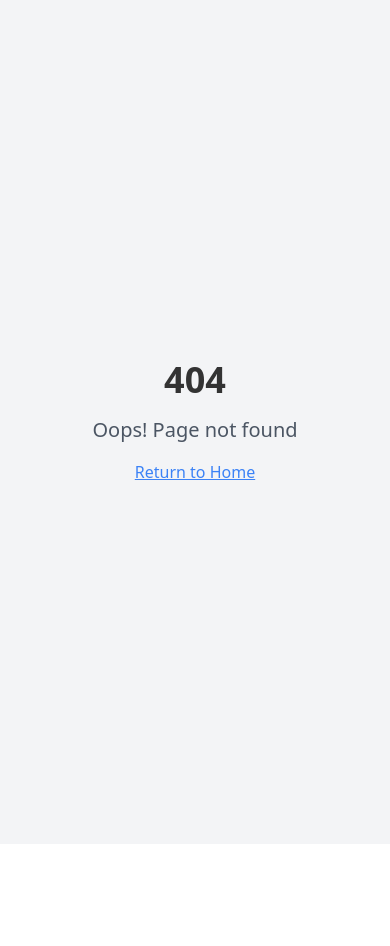
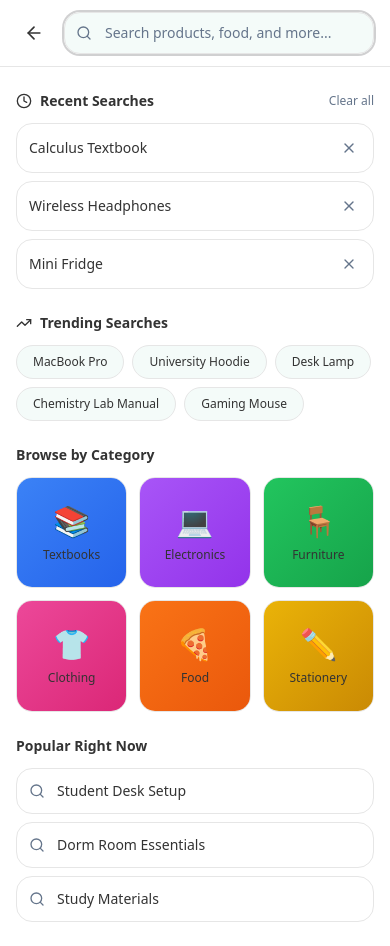
Before and after one commit to Ivealth/comfort-code-haven-60381-86837-41990-08-45889, a React (Vite) app: page /search in a window 390 px wide. Before the commit this address had no page. Before the commit the page ends 844 px from the top, so only its background shows below. Built offline with nearby package versions, Linux system fonts and the light colour scheme; the HTML template or start-up script is replaced by a standard one.

Commit message:
Refactor search functionality
Implement mobile-first search page with recommendations. The search bar in the header will now navigate to a dedicated search page, providing a better user experience for finding products.

```diff
--- a/src/App.tsx
+++ b/src/App.tsx
@@ -14,6 +14,7 @@ import Home from "./pages/Home";
 import Account from "./pages/Account";
 import Settings from "./pages/Settings";
 import ComingSoon from "./pages/ComingSoon";
+import Search from "./pages/Search";
 import NotFound from "./pages/NotFound";
 
 const queryClient = new QueryClient();
@@ -36,6 +37,7 @@ const App = () => (
           <Route path="/account" element={<Account />} />
           <Route path="/settings" element={<Settings />} />
           <Route path="/coming-soon" element={<ComingSoon />} />
+          <Route path="/search" element={<Search />} />
           {/* ADD ALL CUSTOM ROUTES ABOVE THE CATCH-ALL "*" ROUTE */}
           <Route path="*" element={<NotFound />} />
         </Routes>
--- a/src/components/MarketplaceHeader.tsx
+++ b/src/components/MarketplaceHeader.tsx
@@ -76,14 +76,15 @@ const MarketplaceHeader = ({ title = "Student Marketplace", onCartClick }: Marke
         </div>
 
         {/* Search Bar */}
-        <div className="relative">
-          <Search className="absolute left-3 top-1/2 -translate-y-1/2 w-4 h-4 text-muted-foreground" />
-          <input
-            type="text"
-            placeholder="Search Food, groceries, drink, etc"
-            className="w-full pl-10 pr-4 py-2.5 rounded-lg bg-accent/10 border border-border text-sm text-foreground placeholder:text-muted-foreground focus:outline-none focus:ring-2 focus:ring-primary/20"
-          />
-        </div>
+        <button
+          onClick={() => window.location.href = '/search'}
+          className="w-full relative"
+        >
+          <Search className="absolute left-3 top-1/2 -translate-y-1/2 w-4 h-4 text-muted-foreground pointer-events-none" />
+          <div className="w-full pl-10 pr-4 py-2.5 rounded-lg bg-accent/10 border border-border text-sm text-muted-foreground text-left">
+            Search Food, groceries, drink, etc
+          </div>
+        </button>
       </div>
     </header>
   );
--- a/src/pages/Marketplace.tsx
+++ b/src/pages/Marketplace.tsx
@@ -128,16 +128,17 @@ const Marketplace = () => {
         </div>
 
         {/* Search Bar */}
-        <div className="relative mb-4">
-          <input
-            type="text"
-            placeholder="Search for products, brands and categories..."
-            className="w-full pl-4 pr-12 py-2.5 rounded-xl bg-background border border-border text-sm focus:outline-none focus:ring-2 focus:ring-primary/20"
-          />
-          <button className="absolute right-3 top-1/2 -translate-y-1/2 p-1.5 hover:bg-accent/20 rounded-lg transition-colors">
+        <button
+          onClick={() => navigate("/search")}
+          className="w-full relative mb-4"
+        >
+          <div className="w-full pl-4 pr-12 py-2.5 rounded-xl bg-background border border-border text-sm text-muted-foreground text-left">
+            Search for products, brands and categories...
+          </div>
+          <div className="absolute right-3 top-1/2 -translate-y-1/2 p-1.5 pointer-events-none">
             <Search className="w-5 h-5 text-muted-foreground" />
-          </button>
-        </div>
+          </div>
+        </button>
 
         {/* Featured Banner */}
         <div className="bg-gradient-to-r from-primary to-primary/80 text-primary-foreground rounded-2xl p-6 mb-6">
--- /dev/null
+++ b/src/pages/Search.tsx
@@ -0,0 +1,168 @@
+import { useState } from "react";
+import { useNavigate } from "react-router-dom";
+import { ArrowLeft, Search as SearchIcon, TrendingUp, Clock, X } from "lucide-react";
+
+const Search = () => {
+  const navigate = useNavigate();
+  const [searchQuery, setSearchQuery] = useState("");
+  const [recentSearches, setRecentSearches] = useState([
+    "Calculus Textbook",
+    "Wireless Headphones",
+    "Mini Fridge",
+  ]);
+
+  const trendingSearches = [
+    "MacBook Pro",
+    "University Hoodie",
+    "Desk Lamp",
+    "Chemistry Lab Manual",
+    "Gaming Mouse",
+  ];
+
+  const popularCategories = [
+    { name: "Textbooks", icon: "📚", color: "from-blue-500 to-blue-600" },
+    { name: "Electronics", icon: "💻", color: "from-purple-500 to-purple-600" },
+    { name: "Furniture", icon: "🪑", color: "from-green-500 to-green-600" },
+    { name: "Clothing", icon: "👕", color: "from-pink-500 to-pink-600" },
+    { name: "Food", icon: "🍕", color: "from-orange-500 to-orange-600" },
+    { name: "Stationery", icon: "✏️", color: "from-yellow-500 to-yellow-600" },
+  ];
+
+  const removeRecentSearch = (search: string) => {
+    setRecentSearches(recentSearches.filter(s => s !== search));
+  };
+
+  return (
+    <div className="min-h-screen bg-background">
+      {/* Header with Search */}
+      <div className="sticky top-0 z-50 bg-background border-b border-border">
+        <div className="flex items-center gap-3 px-4 py-3">
+          <button
+            onClick={() => navigate(-1)}
+            className="p-2 hover:bg-accent/10 rounded-lg transition-colors"
+          >
+            <ArrowLeft className="w-5 h-5 text-foreground" />
+          </button>
+          <div className="flex-1 relative">
+            <SearchIcon className="absolute left-3 top-1/2 -translate-y-1/2 w-4 h-4 text-muted-foreground" />
+            <input
+              type="text"
+              placeholder="Search products, food, and more..."
+              value={searchQuery}
+              onChange={(e) => setSearchQuery(e.target.value)}
+              className="w-full pl-10 pr-4 py-2.5 rounded-lg bg-accent/10 border border-border text-sm text-foreground placeholder:text-muted-foreground focus:outline-none focus:ring-2 focus:ring-primary/20"
+              autoFocus
+            />
+          </div>
+        </div>
+      </div>
+
+      <div className="px-4 py-6">
+        {/* Recent Searches */}
+        {recentSearches.length > 0 && (
+          <div className="mb-6">
+            <div className="flex items-center justify-between mb-3">
+              <h2 className="text-sm font-semibold text-foreground flex items-center gap-2">
+                <Clock className="w-4 h-4" />
+                Recent Searches
+              </h2>
+              <button
+                onClick={() => setRecentSearches([])}
+                className="text-xs text-muted-foreground hover:text-foreground"
+              >
+                Clear all
+              </button>
+            </div>
+            <div className="space-y-2">
+              {recentSearches.map((search, index) => (
+                <div
+                  key={index}
+                  className="flex items-center justify-between p-3 bg-card rounded-lg border border-border hover:bg-accent/5 transition-colors"
+                >
+                  <button
+                    onClick={() => setSearchQuery(search)}
+                    className="flex-1 text-left text-sm text-foreground"
+                  >
+                    {search}
+                  </button>
+                  <button
+                    onClick={() => removeRecentSearch(search)}
+                    className="p-1 hover:bg-accent/20 rounded transition-colors"
+                  >
+                    <X className="w-4 h-4 text-muted-foreground" />
+                  </button>
+                </div>
+              ))}
+            </div>
+          </div>
+        )}
+
+        {/* Trending Searches */}
+        <div className="mb-6">
+          <h2 className="text-sm font-semibold text-foreground mb-3 flex items-center gap-2">
+            <TrendingUp className="w-4 h-4" />
+            Trending Searches
+          </h2>
+          <div className="flex flex-wrap gap-2">
+            {trendingSearches.map((search, index) => (
+              <button
+                key={index}
+                onClick={() => setSearchQuery(search)}
+                className="px-4 py-2 bg-accent/10 hover:bg-accent/20 rounded-full text-xs font-medium text-foreground transition-colors border border-border"
+              >
+                {search}
+              </button>
+            ))}
+          </div>
+        </div>
+
+        {/* Popular Categories */}
+        <div>
+          <h2 className="text-sm font-semibold text-foreground mb-3">
+            Browse by Category
+          </h2>
+          <div className="grid grid-cols-3 gap-3">
+            {popularCategories.map((category, index) => (
+              <button
+                key={index}
+                className="aspect-square bg-card rounded-2xl border border-border hover:shadow-lg transition-all overflow-hidden group"
+              >
+                <div className={`h-full flex flex-col items-center justify-center gap-2 bg-gradient-to-br ${category.color} bg-opacity-10`}>
+                  <span className="text-3xl group-hover:scale-110 transition-transform">
+                    {category.icon}
+                  </span>
+                  <span className="text-xs font-medium text-foreground">
+                    {category.name}
+                  </span>
+                </div>
+              </button>
+            ))}
+          </div>
+        </div>
+
+        {/* Quick Search Suggestions */}
+        <div className="mt-6">
+          <h2 className="text-sm font-semibold text-foreground mb-3">
+            Popular Right Now
+          </h2>
+          <div className="space-y-2">
+            {["Student Desk Setup", "Dorm Room Essentials", "Study Materials"].map((suggestion, index) => (
+              <button
+                key={index}
+                onClick={() => setSearchQuery(suggestion)}
+                className="w-full p-3 bg-card rounded-lg border border-border hover:bg-accent/5 transition-colors text-left"
+              >
+                <div className="flex items-center gap-3">
+                  <SearchIcon className="w-4 h-4 text-muted-foreground" />
+                  <span className="text-sm text-foreground">{suggestion}</span>
+                </div>
+              </button>
+            ))}
+          </div>
+        </div>
+      </div>
+    </div>
+  );
+};
+
+export default Search;
```
